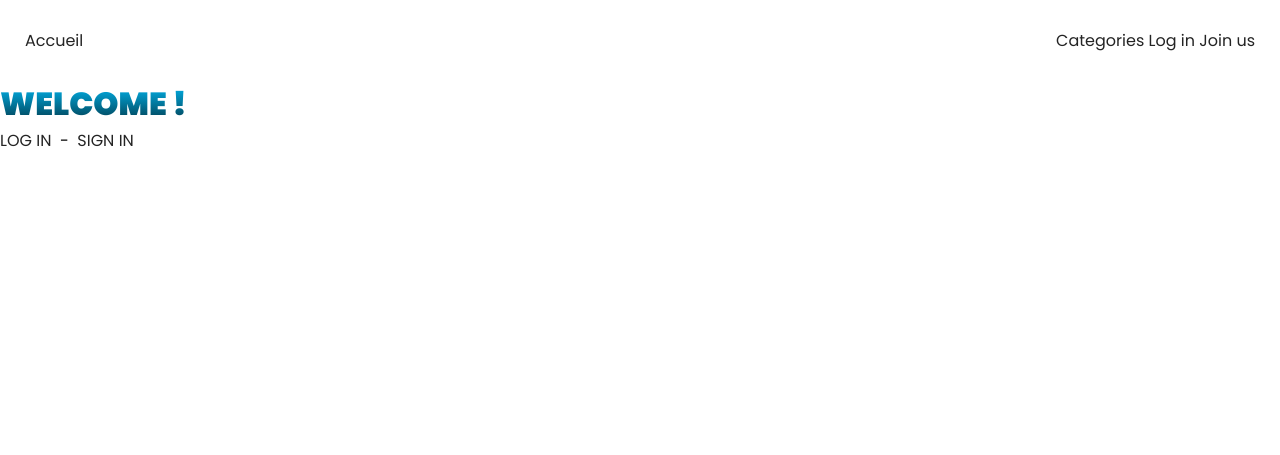
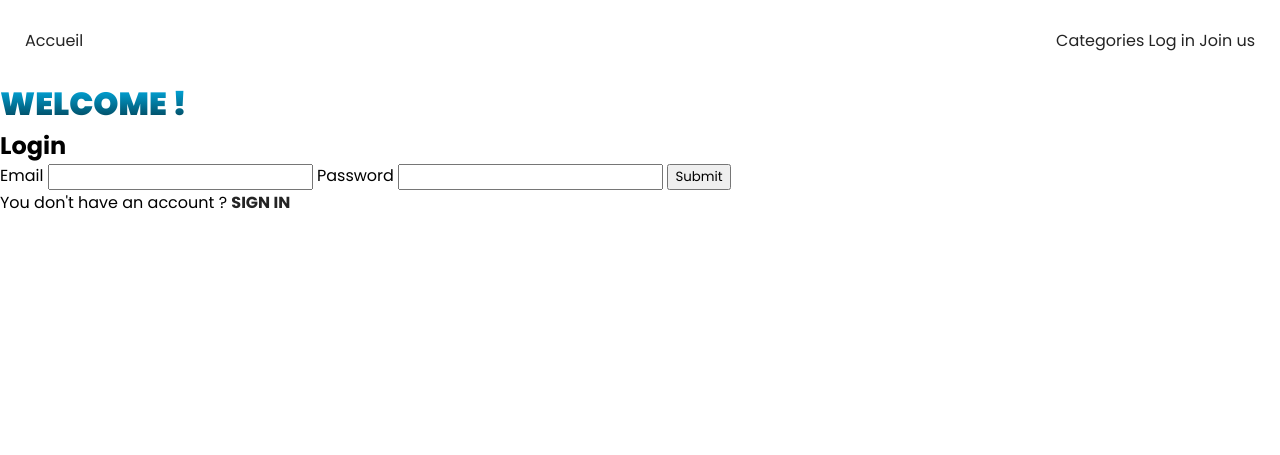
Before and after one commit to davinahouquet/Forum, a PHP site: page / in a window 1280 px wide. Shown: the top 455 px of the page. Run offline with PHP 8.4, Linux system fonts and the light colour scheme; some libraries are stand-ins or nearby versions.

Commit message:
Form. login dans la page d'accueil

```diff
--- a/view/home.php
+++ b/view/home.php
@@ -1,7 +1,27 @@
 <h1>WELCOME !</h1>
 
+<?php
+
+if(!isset($_SESSION['user'])){
+    ?>
+    <h2>Login</h2>
+
+    <form enctype=mutlitpart/form-data action="index.php?ctrl=security&action=login" method="post">
+
+    <label for="email">Email</label>
+    <input type="email" name="email" required>
+
+    <label for="password">Password</label>
+    <input type="password" name="password" required>
+
+    <input type="submit" name="submitLogin">
+
+</form>
+
 <p>
-    <a href="index.php?ctrl=security&action=login" class="home-connexion">LOG IN</a>
-    <span>&nbsp;-&nbsp;</span>
-    <a href="index.php?ctrl=security&action=registration" class="home-connexion">SIGN IN</a>
+    You don't have an account ? <b><a href="index.php?ctrl=security&action=registration" class="home-connexion">SIGN IN<b></a>
 </p>
+
+<?php
+}
+?>
```
